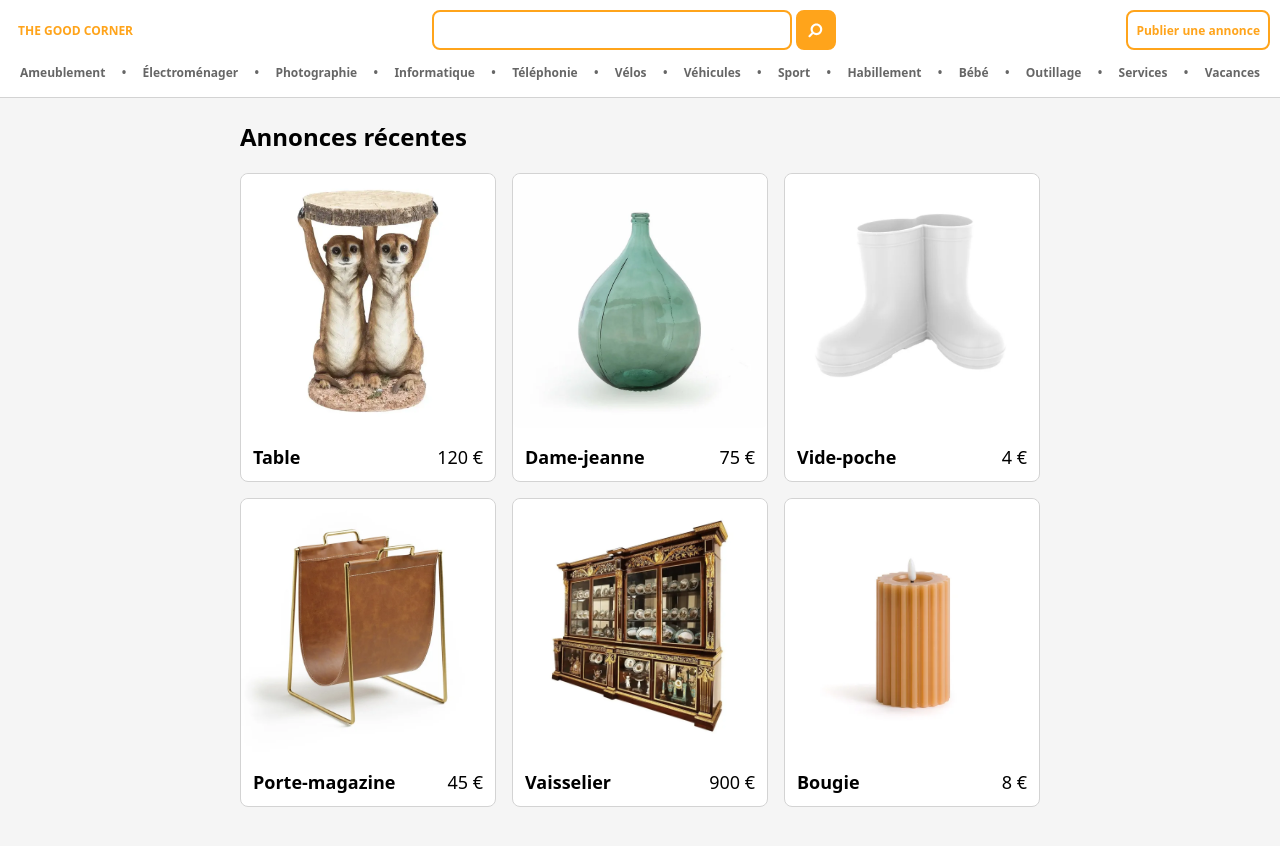
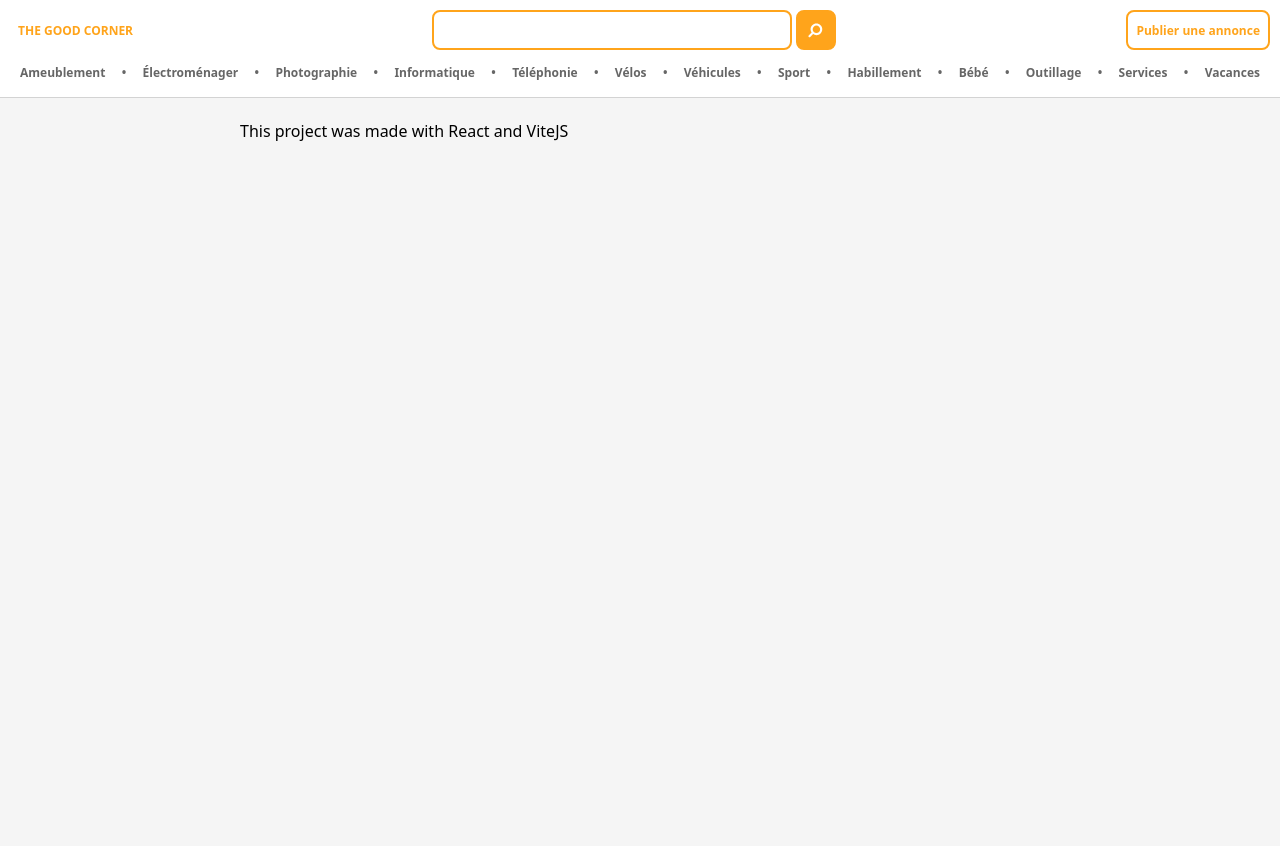
Before and after one commit to karimmakhloufi/the-good-corner-2024, a React (Vite) app in the folder frontend/: page /about in a window 1280 px wide. Shown: the top 846 px of the page. After the commit the page ends 800 px from the top, so only its background shows below. Built offline with nearby package versions, Linux system fonts and the light colour scheme.

Commit message:
Client Side Routing 101

```diff
--- a/frontend/package.json
+++ b/frontend/package.json
@@ -11,7 +11,8 @@
   },
   "dependencies": {
     "react": "^18.3.1",
-    "react-dom": "^18.3.1"
+    "react-dom": "^18.3.1",
+    "react-router-dom": "^6.26.2"
   },
   "devDependencies": {
     "@eslint/js": "^9.9.0",
--- a/frontend/src/App.tsx
+++ b/frontend/src/App.tsx
@@ -1,14 +1,16 @@
-import Header from "./components/Header";
+import { Route, Routes } from "react-router-dom";
 import RecentsAds from "./components/RecentAds";
+import Layout from "./pages/Layout";
+import About from "./pages/About";
 
 const App = () => {
   return (
-    <>
-      <main className="main-content">
-        <Header />
-        <RecentsAds />
-      </main>
-    </>
+    <Routes>
+      <Route path="/" element={<Layout />}>
+        <Route index element={<RecentsAds />} />
+        <Route path="about" element={<About />} />
+      </Route>
+    </Routes>
   );
 };
 
--- a/frontend/src/main.tsx
+++ b/frontend/src/main.tsx
@@ -1,10 +1,13 @@
-import { StrictMode } from 'react'
-import { createRoot } from 'react-dom/client'
-import App from './App.tsx'
-import './index.css'
+import { StrictMode } from "react";
+import { createRoot } from "react-dom/client";
+import { BrowserRouter } from "react-router-dom";
+import App from "./App.tsx";
+import "./index.css";
 
-createRoot(document.getElementById('root')!).render(
+createRoot(document.getElementById("root")!).render(
   <StrictMode>
-    <App />
-  </StrictMode>,
-)
+    <BrowserRouter>
+      <App />
+    </BrowserRouter>
+  </StrictMode>
+);
--- /dev/null
+++ b/frontend/src/pages/About.tsx
@@ -0,0 +1,4 @@
+const About = () => {
+  return <p>This project was made with React and ViteJS</p>;
+};
+export default About;
--- /dev/null
+++ b/frontend/src/pages/Layout.tsx
@@ -0,0 +1,12 @@
+import { Outlet } from "react-router-dom";
+import Header from "../components/Header";
+
+const Layout = () => {
+  return (
+    <main className="main-content">
+      <Header />
+      <Outlet />
+    </main>
+  );
+};
+export default Layout;
```
Also changed, not shown: 1 other file (tests, documents, lock files or other folders).
